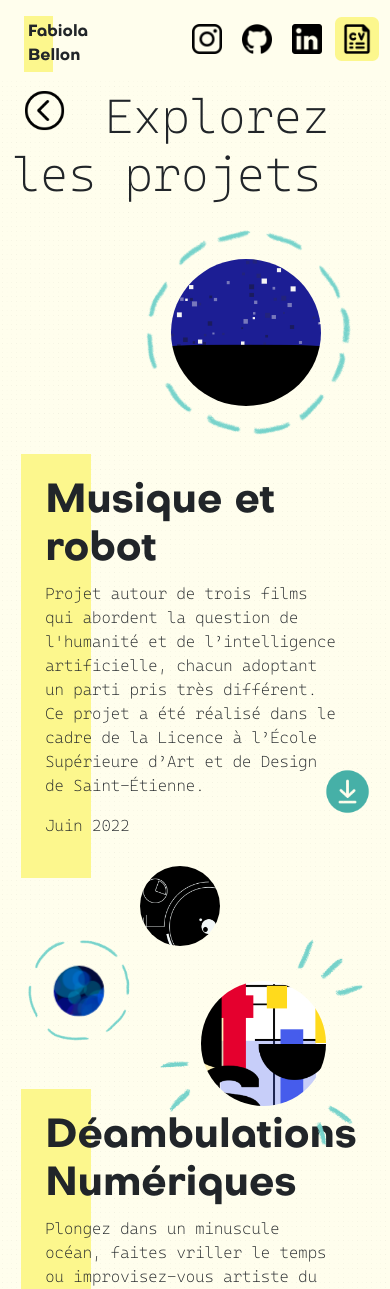
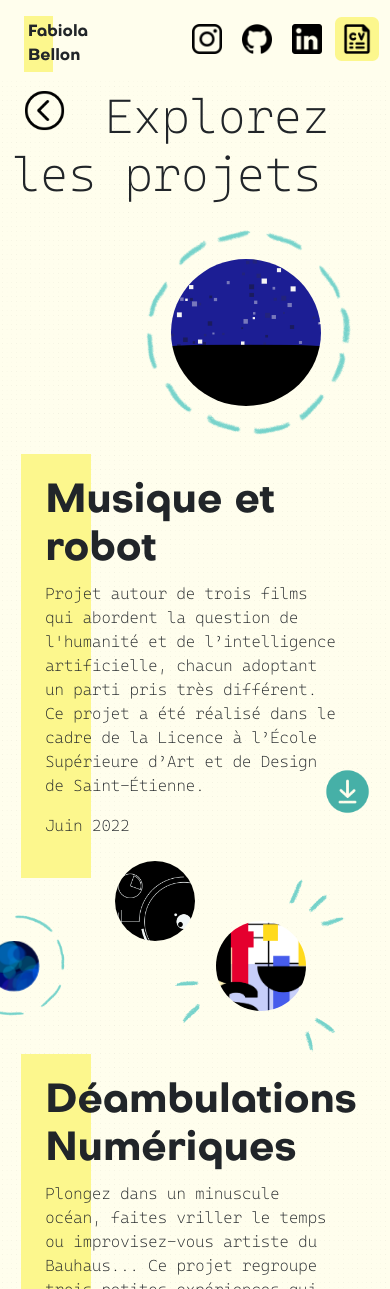
Before and after one commit to fabibot/portfolio, a Vue app: page /projets in a window 390 px wide. Shown: the top 1289 px of the page. Built offline with nearby package versions, Linux system fonts and the light colour scheme.

Commit message:
ajout d'une video dans Déambulation

```diff
--- a/src/components/portfolio/Deambulations.vue
+++ b/src/components/portfolio/Deambulations.vue
@@ -5,14 +5,18 @@
             date="Décembre 2023"
             description="Plongez dans un minuscule océan, faites vriller le temps ou improvisez-vous artiste du Bauhaus... Ce projet regroupe trois petites expériences qui invitent à déambuler sans but précis."
         />
-        <div class="div-images d-flex align-items-top">
-             <div v-for="(projet, index) in projetDeambulation">
+        <div class="grid-img-video div-images align-items-top">
+             <div v-for="(projet, index) in projetDeambulation" class="d-flex flex-start align-items-center">
                 <div :class="[`img-${index}`]">
                     <a :href="projet.lien" target="_blank">
                         <img :src="getImagePath(projet.image)" alt="" class="img-projet m-2">
                     </a>
                 </div>
              </div>
+             <video width="100%" autoplay controls>
+                <source :src="getVideoPath()" type="video/mp4">
+                Your browser does not support the video tag.
+            </video>
         </div>
     </div>
 </template>
@@ -27,19 +31,33 @@ const props = defineProps({
 function getImagePath (filename) {
      return new URL(`../../assets/images/projets/${filename}`, import.meta.url).href;
     }
+function getVideoPath () {
+     return new URL(`../../assets/videos/deambulationinsta.mp4`, import.meta.url).href;
+    }
 </script>
 
 <style scoped>
+    .grid-img-video {
+        display: grid;
+        grid-template-rows: 1fr 1fr;
+        grid-template-columns: 1fr 2fr;
+    }
+
+    video {
+        grid-row: 1/2;
+        grid-column: 2/3;
+    }
+
     .img-0, .img-2, .img-1 {
         position: relative;
     }
 
     .img-0 {
-        top: 60px;
-        left: 10px;
+        left: 50px;
         padding: 20px;
         background-image: url(../../assets/images/gribouillis/gribouilli-borderDashed-2.png);
         background-size: contain;
+        background-repeat: no-repeat;
         animation: 3s mouvement-scale linear infinite;
     }
    .img-0 img {
@@ -49,7 +67,7 @@ function getImagePath (filename) {
     }
 
     .img-1 {
-        top: -20px;
+        top: -65px;
         left: 20px
     }
 
@@ -58,14 +76,13 @@ function getImagePath (filename) {
     }
 
     .img-2 {
-        top: 60px;
         padding: 35px;
         background-image: url(../../assets/images/gribouillis/gribouilli-eclat-1.png);
         background-size: contain;
         animation: 1s mouvement-eclat linear infinite;
     }
     .img-2 img {
-        width: 150px;
+        width: 120px;
         animation: 1s static-eclat linear infinite;
     }
 
@@ -80,8 +97,21 @@ function getImagePath (filename) {
            width: 80px;
         }
         .img-2 img {
-            width: 125px;
+            width: 90px;
         }
+    }
+
+    @media (max-width: 1250px) {
+        .grid-img-video {
+            display: flex;
+        }
+        .grid-img-video > div {
+            margin: 0px 20px;
+        }
+        video {
+            display: none;
+        }
+
     }
 
 
```
